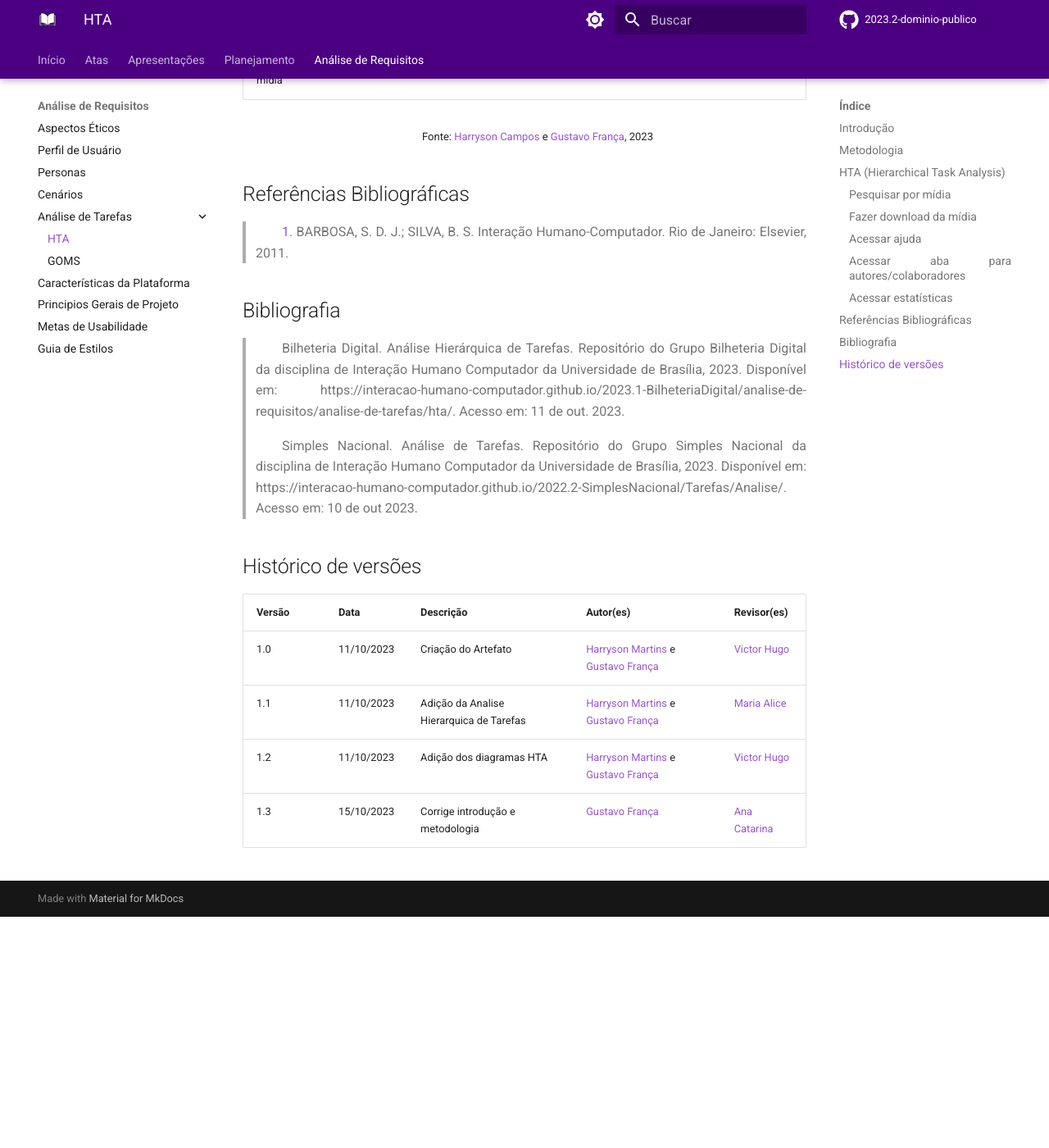
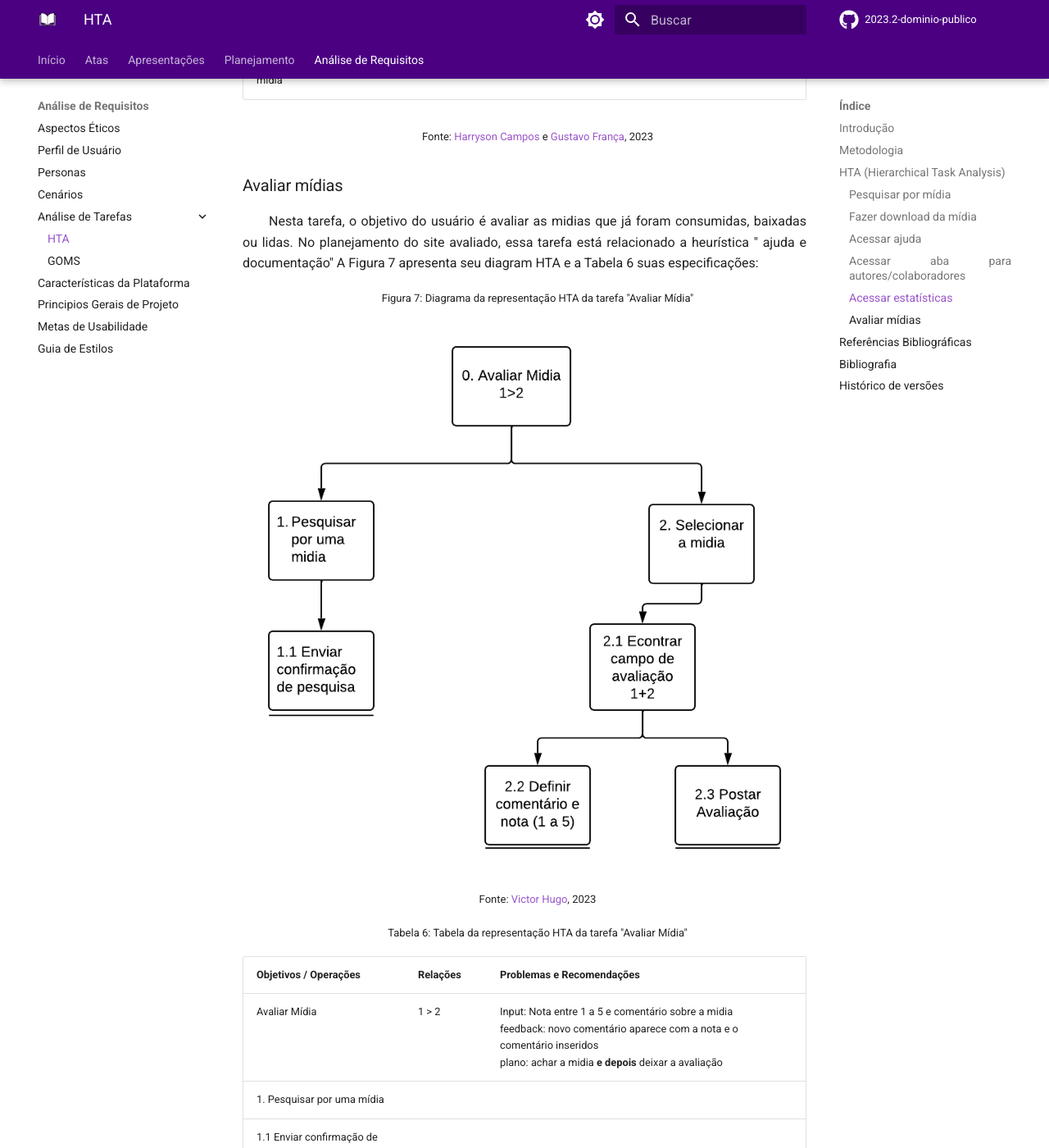
Before and after one commit to Interacao-Humano-Computador/2023.2-Dominio-Publico, an MkDocs documentation site: the page built from docs/analise_de_requisitos/analise_de_tarefas/hta.md, in a window 1280 px wide and 1400 px high, scrolled down 7660 px. Shown: the whole window at 82% size. Built offline with MkDocs 1.6.1 and Material for MkDocs 9.7.7, drawn with Linux system fonts in a browser that asks for light colours; comment, search, counter and statistics services are not loaded; before the commit the page ends 8778 px from its top, so only the background shows below that; some of the changed text lies outside the part shown.

Commit message:
docs: diagrama hta de avaliacao de midia

```diff
--- a/docs/analise_de_requisitos/analise_de_tarefas/hta.md
+++ b/docs/analise_de_requisitos/analise_de_tarefas/hta.md
@@ -143,7 +143,7 @@ Nessa tarefa, o usuário tem por objetivo acessar a área de estatísticas do si
 | Objetivos / Operações                               | Relações | Problemas e Recomendações                                                                                                                                              |
 | --------------------------------------------------- | -------- | ---------------------------------------------------------------------------------------------------------------------------------------------------------------------- |
 | 0. Acessar área de estatísticas                     | 1 / 2    |                                                                                                                                                                        |
-| 1. Acessar aba "Estatísticas" pela página principal | 1 > 2    | feedback: o usuário deve ser redirecionado a página de estatisticas <br> palno: ao acessar a página o usuário é capaz de acessar as opções de estatisticas disponíveis |
+| 1. Acessar aba "Estatísticas" pela página principal | 1 > 2    | feedback: o usuário deve ser redirecionado a página de estatisticas <br> plano: ao acessar a página o usuário é capaz de acessar as opções de estatisticas disponíveis |
 | 1.1 Obras mais acessadas                            |          | plano: o usuário deve poder ver as obras mais acessadas                                                                                                                |
 | 1.1.1 Pesquisar obra                                |          | plano: o usuário deve poder pesquisar dentro das obras mais acessadas                                                                                                  |
 | 1.2 Acessos por tipos de mídia                      |          | plano: o usuário deve ser capaz de ver os acessos de terceiros a outros tipod de mídia                                                                                 |
@@ -153,7 +153,29 @@ Nessa tarefa, o usuário tem por objetivo acessar a área de estatísticas do si
 
 <font size="2"><p style="text-align: center">Fonte: [Harryson Campos](https://github.com/harry-cmartin) e [Gustavo França](https://github.com/gustavofbs), 2023</p></font>
 
+### Avaliar mídias
 
+Nesta tarefa, o objetivo do usuário é avaliar as midias que já foram consumidas, baixadas ou lidas. No planejamento do site avaliado, essa tarefa está relacionado a heurística " ajuda e documentação" A Figura 7 apresenta seu diagram HTA e a Tabela 6 suas especificações:
+
+<font size="2"><p style="text-align: center">Figura 7: Diagrama da representação HTA da tarefa "Avaliar Mídia" </p></font>
+
+![Avaliação](../../assets/analise_de_requisitos/hta-avaliar-midia.png)
+
+<font size="2"><p style="text-align: center">Fonte: [Victor Hugo](https://github.com/ViictorHugoo), 2023</p></font>
+
+<font size="2"><p style="text-align: center">Tabela 6: Tabela da representação HTA da tarefa "Avaliar Mídia"</p></font>
+
+| Objetivos / Operações                               | Relações | Problemas e Recomendações                                                                                                                                              |
+| --------------------------------------------------- | -------- | ---------------------------------------------------------------------------------------------------------------------------------------------------------------------- |
+| Avaliar Mídia                      | 1 > 2| Input: Nota entre 1 a 5 e comentário sobre a midia <br> feedback: novo comentário aparece com a nota e o comentário inseridos <br> plano: achar a midia **e depois** deixar a avaliação|
+| 1. Pesquisar por uma mídia         |      ||
+| 1.1 Enviar confirmação de pesquisa |      ||
+| 2.  Selecionar a midia             |      ||
+| 2.1 Econtrar campo de avaliação    | 1 + 2| plano: definiar a nota da midia e o comentário sobre **e** escolher uma nota de 1 a 5|
+| 2.1.1 definir comentário e nota    |      ||
+| 2.1.2 postar avaliação             |      ||
+
+<font size="2"><p style="text-align: center">Fonte: [Victor Hugo](https://github.com/ViictorHugoo), 2023</p></font>
 
 ## Referências Bibliográficas
 
@@ -163,9 +185,10 @@ Nessa tarefa, o usuário tem por objetivo acessar a área de estatísticas do si
 
 ## Bibliografia
 
-> Bilheteria Digital. Análise Hierárquica de Tarefas. Repositório do Grupo Bilheteria Digital da disciplina de Interação Humano Computador da Universidade de Brasília, 2023. Disponível em: https://interacao-humano-computador.github.io/2023.1-BilheteriaDigital/analise-de-requisitos/analise-de-tarefas/hta/. Acesso em: 11 de out. 2023.
+> Bilheteria Digital. Análise Hierárquica de Tarefas. Repositório do Grupo Bilheteria Digital da disciplina de Interação Humano Computador da Universidade de Brasília, 2023. Disponível em: <<https://interacao-humano-computador.github.io/2023.1-BilheteriaDigital/analise-de-requisitos/analise-de-tarefas/hta/>>. Acesso em: 11 de out. 2023.
 >
-> Simples Nacional. Análise de Tarefas. Repositório do Grupo Simples Nacional da disciplina de Interação Humano Computador da Universidade de Brasília, 2023. Disponível em: https://interacao-humano-computador.github.io/2022.2-SimplesNacional/Tarefas/Analise/. Acesso em: 10 de out 2023.
+> Simples Nacional. Análise de Tarefas. Repositório do Grupo Simples Nacional da disciplina de Interação Humano Computador da Universidade de Brasília, 2023. Disponível em: <<https://interacao-humano-computador.github.io/2022.2-SimplesNacional/Tarefas/Analise/>>. Acesso em: 10 de out 2023.
+
 
 
 
@@ -173,7 +196,8 @@ Nessa tarefa, o usuário tem por objetivo acessar a área de estatísticas do si
 
 | Versão | Data       | Descrição                                | Autor(es)                                                                                              | Revisor(es)                                    |
 | ------ | ---------- | ---------------------------------------- | ------------------------------------------------------------------------------------------------------ | ---------------------------------------------- |
-| 1.0    | 11/10/2023 | Criação do Artefato                     | [Harryson Martins](https://github.com/harry-cmartin) e [Gustavo França](https://github.com/gustavofbs) | [Victor Hugo](https://github.com/ViictorHugoo) |
+| 1.0    | 11/10/2023 | Criação do Artefato                      | [Harryson Martins](https://github.com/harry-cmartin) e [Gustavo França](https://github.com/gustavofbs) | [Victor Hugo](https://github.com/ViictorHugoo) |
 | 1.1    | 11/10/2023 | Adição da Analise Hierarquica de Tarefas | [Harryson Martins](https://github.com/harry-cmartin) e [Gustavo França](https://github.com/gustavofbs) | [Maria Alice](https://github.com/Maliz30)      |
 | 1.2    | 11/10/2023 | Adição dos diagramas HTA                 | [Harryson Martins](https://github.com/harry-cmartin) e [Gustavo França](https://github.com/gustavofbs) | [Victor Hugo](https://github.com/ViictorHugoo) |
-| 1.3    | 15/10/2023 | Corrige introdução e metodologia                     | [Gustavo França](https://github.com/gustavofbs) | [Ana Catarina](https://github.com/an4catarina) |
+| 1.3    | 15/10/2023 | Corrige introdução e metodologia         | [Gustavo França](https://github.com/gustavofbs) | [Ana Catarina](https://github.com/an4catarina) |
+| 1.4    | 22/10/2023 | Adição de Avaliar Midia         | [Victor Hugo](https://github.com/ViictorHugoo) | [Maria Alice](https://github.com/Maliz-30) |
```
Also changed, not shown: docs/assets/analise_de_requisitos/hta-avaliar-midia.png (added).
